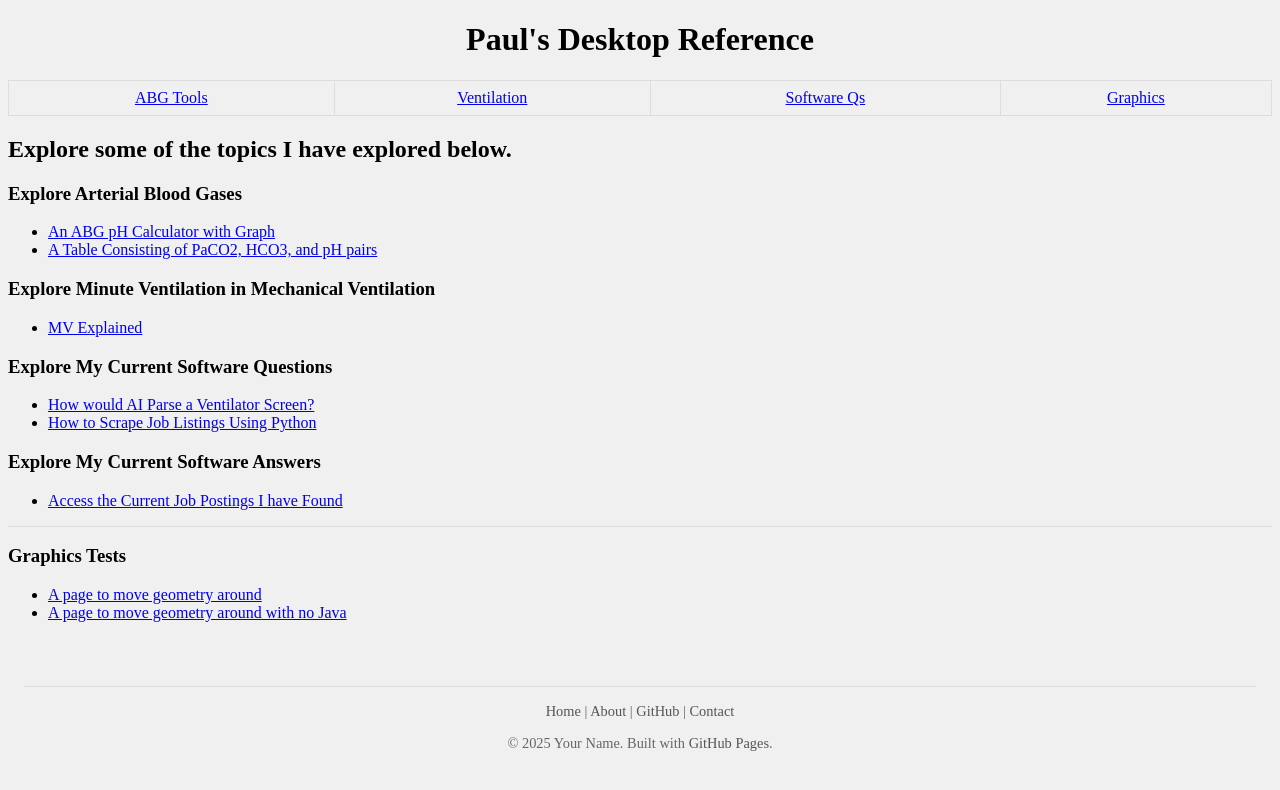
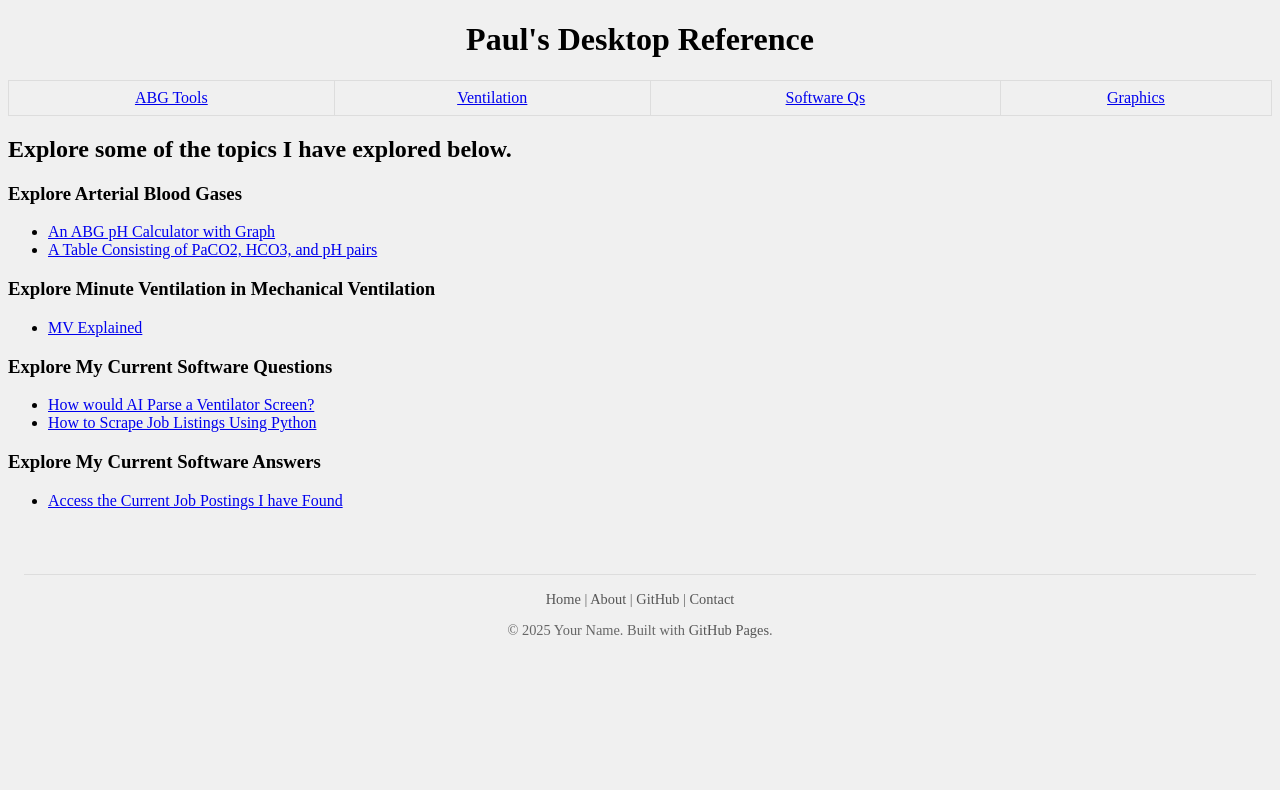
Before and after one commit to ZBZFirst/info, a Jekyll site: the page built from index.md, in a window 1280 px wide. Shown: the top 790 px of the page. Built offline with Jekyll 4.4.1, drawn with Linux system fonts in a browser that asks for light colours.

Commit message:
Update index.md

```diff
--- a/index.md
+++ b/index.md
@@ -26,11 +26,3 @@ title: Paul's Desktop Reference
 <ul>
     <li><a href="jobscrapes.html" title="Curated job listings scraped programmatically">Access the Current Job Postings I have Found</a></li>
 </ul>
-
-<hr>
-
-<h3>Graphics Tests</h3>
-<ul>
-    <li><a href="graphics.html" title="Hello World of Graphics">A page to move geometry around</a></li>
-    <li><a href="nojavagraphics.html" title="Hello World of No Java Graphics">A page to move geometry around with no Java</a></li>
-</ul>
```
